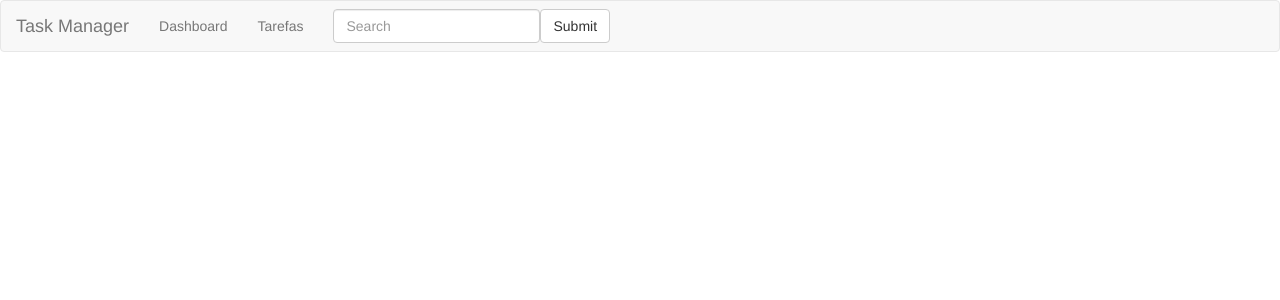
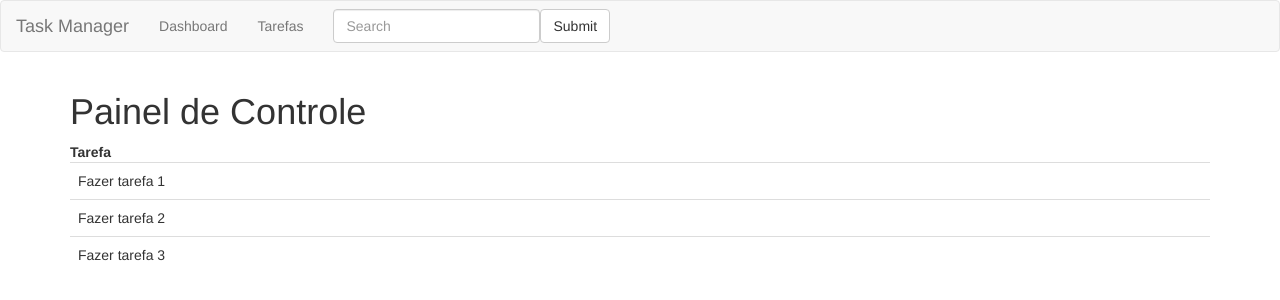
Before and after one commit to rafaeljcadena/projeto-teste, an Angular app: page /dashboard in a window 1280 px wide. Before the commit this address led to /. Shown: the top 300 px of the page. Built offline with nearby package versions, Linux system fonts and the light colour scheme.

Commit message:
dashboard

```diff
--- /dev/null
+++ b/src/app/dashboard/dashboard.component.html
@@ -0,0 +1,15 @@
+<h1>Painel de Controle</h1>
+
+<table class="table">
+	<thead>
+		<th>
+			Tarefa
+		</th>
+	</thead>
+
+	<tbody>
+		<tr *ngFor="let task of tasks">
+			<td>{{task.title}}</td>
+		</tr>
+	</tbody>
+</table>
--- /dev/null
+++ b/src/app/dashboard/dashboard.component.ts
@@ -0,0 +1,22 @@
+import { Component, OnInit } from '@angular/core';
+
+import { Task } from '../tasks/shared/task.model';
+import { TaskService } from '../tasks/shared/task.service';
+
+
+@Component({
+	selector: 'dashboard',
+	templateUrl: './dashboard.component.html'
+})
+
+export class DashboardComponent implements OnInit {
+	public tasks: Task[];
+	public constructor(private taskService: TaskService){
+
+	}
+
+	public ngOnInit(){
+		this.taskService.getImportantTasks()
+			.then((tasks) => this.tasks = tasks);
+	}
+}
--- a/src/app/navbar/navbar.component.html
+++ b/src/app/navbar/navbar.component.html
@@ -14,7 +14,7 @@
     <!-- Collect the nav links, forms, and other content for toggling -->
     <div class="collapse navbar-collapse" id="bs-example-navbar-collapse-1">
       <ul class="nav navbar-nav">
-        <li><a routerLink="/">Dashboard</a></li>
+        <li><a routerLink="/dashboard">Dashboard</a></li>
         <li><a routerLink="/tasks">Tarefas</a></li>
       </ul>
 
--- a/src/app/tasks/shared/task.service.ts
+++ b/src/app/tasks/shared/task.service.ts
@@ -15,11 +15,21 @@ const TASKS: Array<Task> = [
 @Injectable()
 
 export class TaskService{
+	public getTasks(): Promise<Task[]>{
+		let promise = new Promise((resolve, reject) => {
+			if (TASKS.length > 0) {
+				resolve(TASKS);
+			} else {
+				let error_msg = 'Não há tarefas!';
+				reject(error_msg);
+			}
+		})
+		return promise;
+	}
+
+	public getImportantTasks(): Promise<Task[]>{
+		return Promise.resolve(TASKS.slice(0,3));
+	}
 
 
-
-
-	public getTasks(): Array<Task>{
-		return TASKS;
-	}
 }
--- a/src/app/tasks/tasks.component.html
+++ b/src/app/tasks/tasks.component.html
@@ -6,7 +6,7 @@
 		<th>Ações</th>
 	</thead>
 	<tbody>
-		<tr *ngFor="let task of taskService.getTasks()">
+		<tr *ngFor="let task of tasks">
 			<td>{{task.id}}</td>
 			<td>{{task.title}}</td>
 			<td></td>
```
Also changed, not shown: src/app/app.module.ts (+22 -7 lines).
